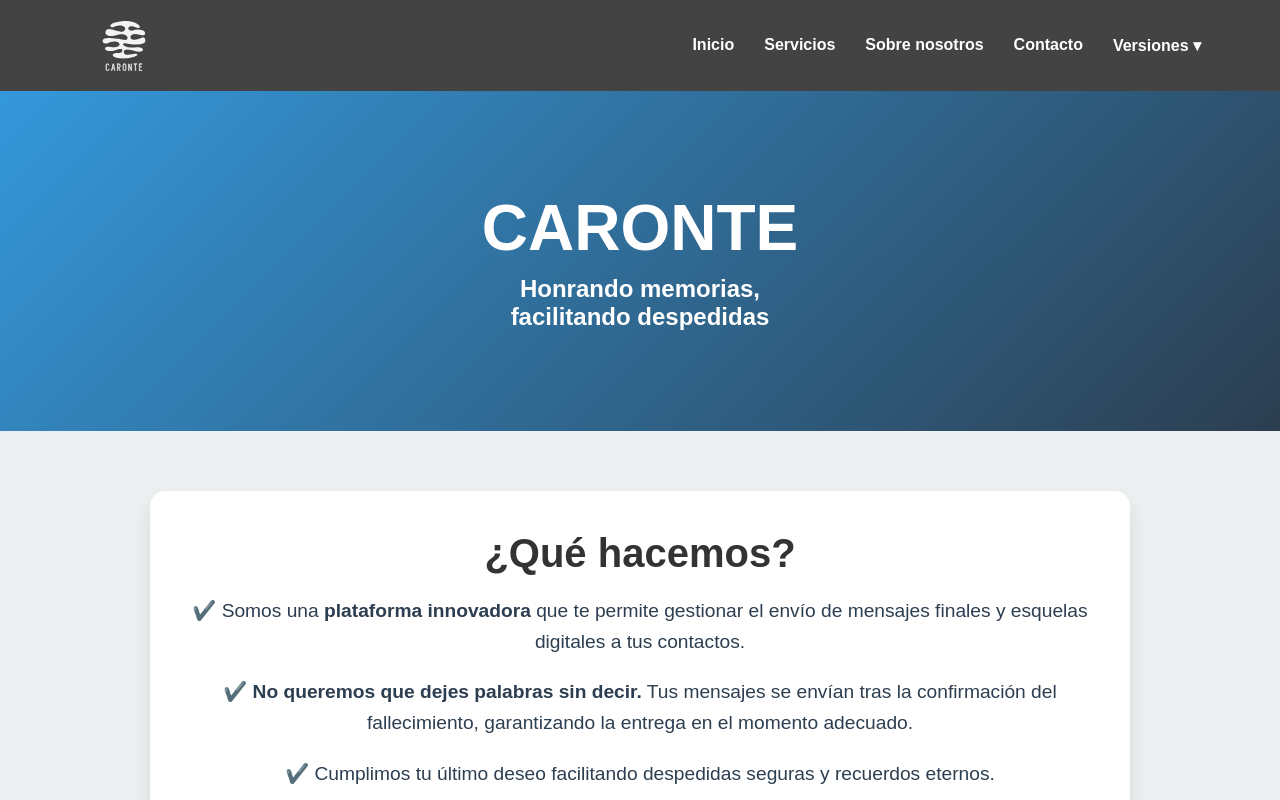
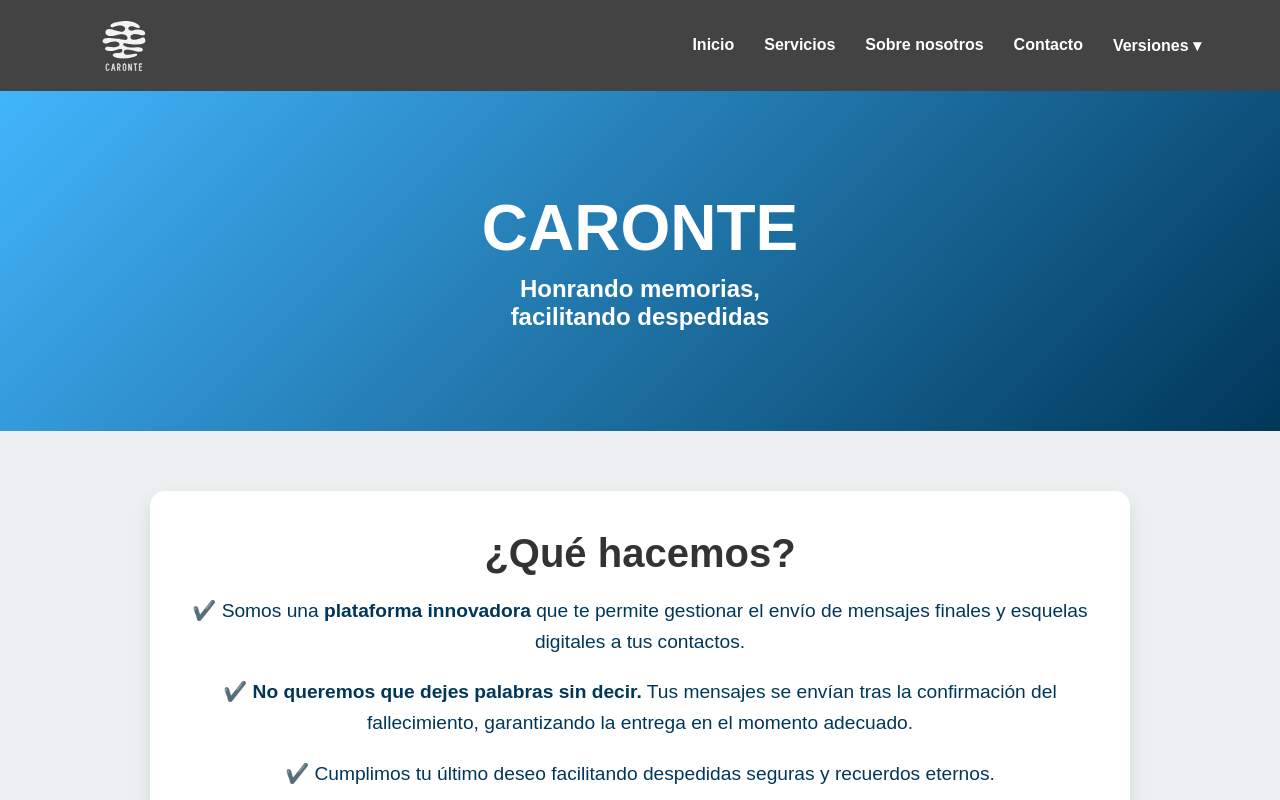
Before and after one commit to ISPP-2425-G9/landing_page, a React (Create React App) app: page / in a window 1280 px wide. Built offline with nearby package versions, Linux system fonts and the light colour scheme.

Commit message:
style: remove About Us section and update color variables for improved design consistency

```diff
--- a/src/components/Home.js
+++ b/src/components/Home.js
@@ -65,14 +65,7 @@ const Home = () => {
         </div>
       </section>
 
-      <section className="about-us">
-        <div className="container">
-          <h2>¿Quiénes somos?</h2>
-          <p>
-            En CARONTE, somos un equipo apasionado por facilitar la despedida digital. Trabajamos para que cada mensaje sea entregado de forma organizada, respetando siempre tu voluntad.
-          </p>
-        </div>
-      </section>
+    <br /><br /><br /><br />
     </div>
   );
 };
--- a/src/styles/Home.css
+++ b/src/styles/Home.css
@@ -1,8 +1,9 @@
 /* Global Variables */
 :root {
-  --primary-color: #3498db;
+  --primary-color: #42b5fc;
   --accent-color: #e74c3c;
-  --dark-color: #2c3e50;
+  --dark-color: #003759;
+  --dark-color-2: #2c3e50;
   --light-color: #ecf0f1;
   --font-main: 'Montserrat', sans-serif;
 }
@@ -166,7 +167,7 @@ body, h1, h2, h3, p {
 }
 
 .about-us p {
-  font-size: 1.2rem;
+  font-size: .2rem;
   max-width: 800px;
   margin: 0 auto;
   line-height: 1.6;
```
